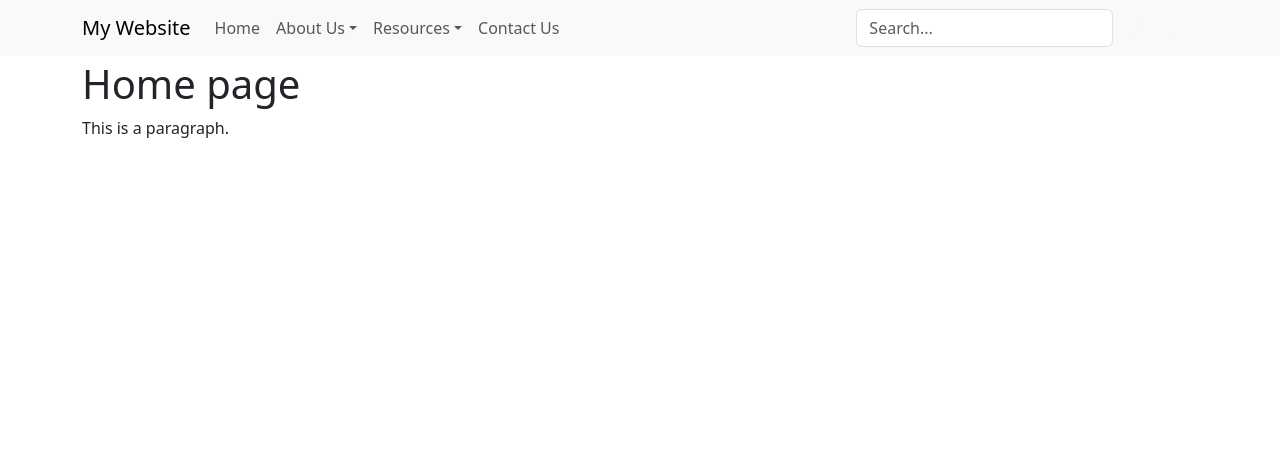
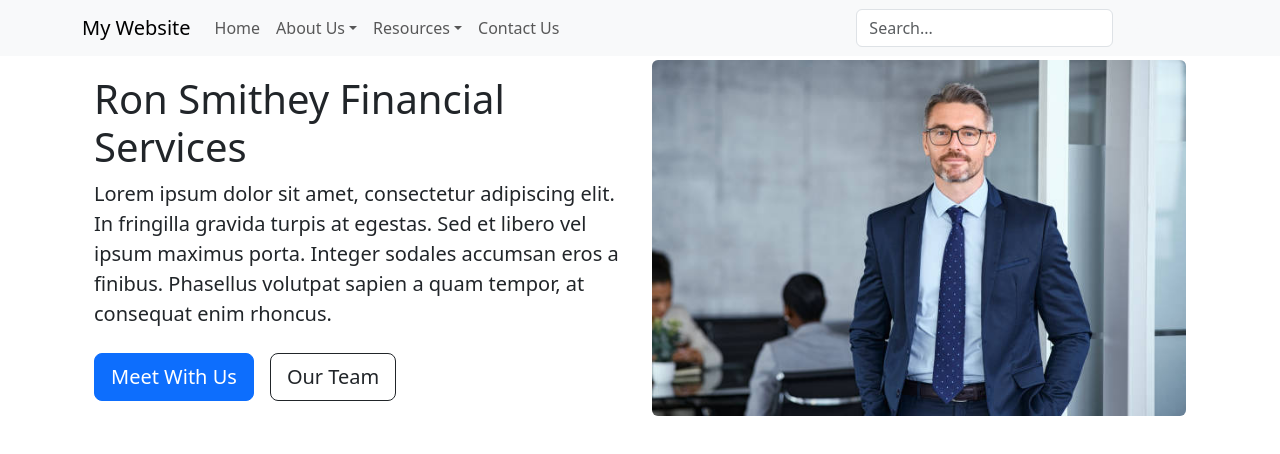
Before and after one commit to DavidTimothyNam/CSC-131-Final, a React (Vite) app: page / in a window 1280 px wide. Shown: the top 454 px of the page. Built offline with nearby package versions, Linux system fonts and the light colour scheme.

Commit message:
create AboutHero component

```diff
--- /dev/null
+++ b/src/components/AboutHero.jsx
@@ -0,0 +1,43 @@
+import React from "react";
+import { Container, Row, Col, Button } from "react-bootstrap";
+import person1 from "../assets/images/person1.jpg";
+
+const AboutUs = () => {
+  return (
+    <section id="about">
+      <Container>
+        <Row className="align-items-center">
+          {/* Text Section */}
+          <Col lg={6}>
+            <h1>Ron Smithey Financial Services</h1>
+            <p className="lead mb-4">
+              Lorem ipsum dolor sit amet, consectetur adipiscing elit. In
+              fringilla gravida turpis at egestas. Sed et libero vel ipsum
+              maximus porta. Integer sodales accumsan eros a finibus. Phasellus
+              volutpat sapien a quam tempor, at consequat enim rhoncus.
+            </p>
+            <div className="d-flex gap-3">
+              <Button href="#contact" variant="primary" size="lg">
+                Meet With Us
+              </Button>
+              <Button href="./about.html" variant="outline-dark" size="lg">
+                Our Team
+              </Button>
+            </div>
+          </Col>
+
+          {/* Image Section */}
+          <Col lg={6} className="text-center">
+            <img
+              src={person1}
+              alt="Profile Photo"
+              className="img-fluid rounded"
+            />
+          </Col>
+        </Row>
+      </Container>
+    </section>
+  );
+};
+
+export default AboutUs;
--- a/src/pages/Home.jsx
+++ b/src/pages/Home.jsx
@@ -1,6 +1,7 @@
 import React from "react";
 import PageNavbar from "../components/Navbar";
 import { Container } from "react-bootstrap";
+import AboutHero from "../components/AboutHero";
 
 class Home extends React.Component {
   render() {
@@ -8,8 +9,7 @@ class Home extends React.Component {
       <>
         <PageNavbar />
         <Container>
-          <h1>Home page</h1>
-          <p>This is a paragraph.</p>
+          <AboutHero />
         </Container>
       </>
     );
```
Also changed, not shown: src/assets/images/person1.jpg (renamed from Website/Pictures/temp/person1.jpg).
